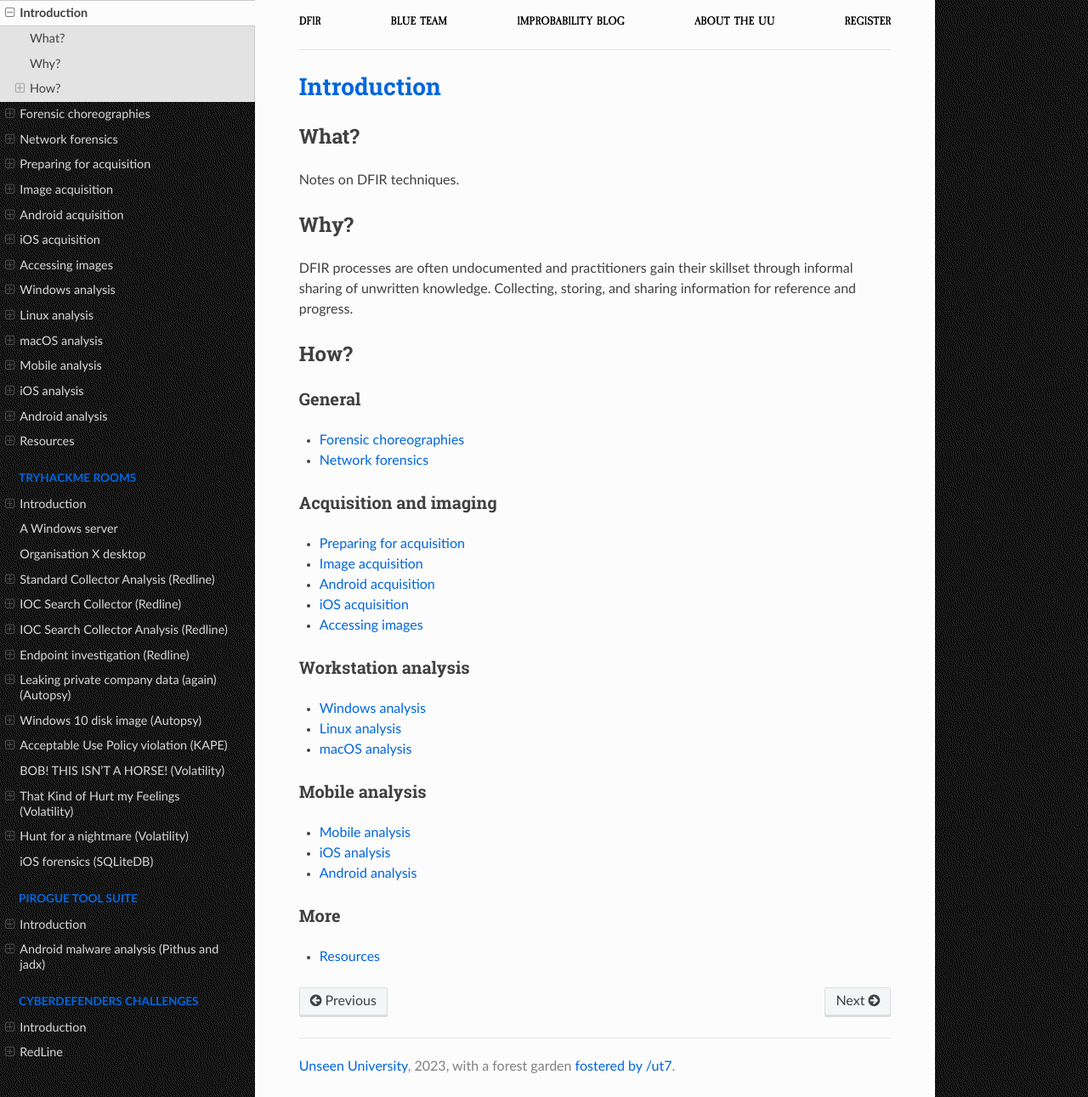
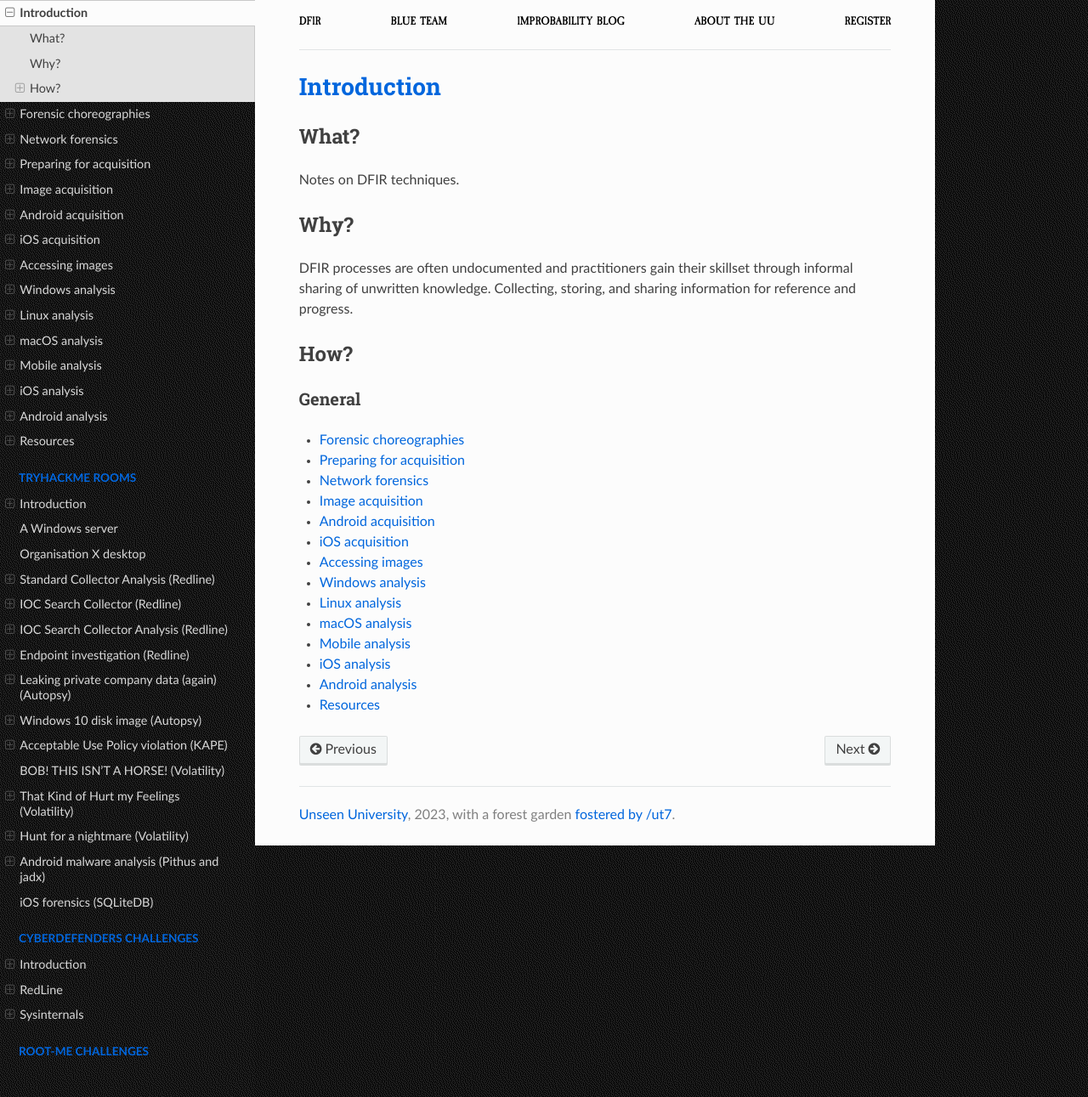
Before and after one commit to tymyrddin/blue-dfir, a Sphinx documentation site: the page built from source/docs/notes/README.md, in a window 1280 px wide and 1291 px high. Shown: the whole window at 85% size. Built offline with Sphinx 7.4.7 and the Read the Docs theme 2.0.0, drawn with Linux system fonts in a browser that asks for light colours.

Commit message:
Refactoring

```diff
--- a/source/docs/notes/README.md
+++ b/source/docs/notes/README.md
@@ -13,28 +13,16 @@ DFIR processes are often undocumented and practitioners gain their skillset thro
 ### General
 
 * [Forensic choreographies](choreography.md)
+* [Preparing for acquisition](preparation.md)
 * [Network forensics](network.md)
-
-### Acquisition and imaging
-
-* [Preparing for acquisition](preparation.md)
 * [Image acquisition](acquisition.md)
 * [Android acquisition](android-acquisition.md)
 * [iOS acquisition](ios-acquisition.md)
 * [Accessing images](access.md)
-
-### Workstation analysis
-
 * [Windows analysis](windows.md)
 * [Linux analysis](linux.md)
 * [macOS analysis](macos.md)
-
-### Mobile analysis
-
 * [Mobile analysis](mobile-analysis.md)
 * [iOS analysis](ios.md)
 * [Android analysis](android.md)
-
-### More
-
 * [Resources](resources.md)
```
Also changed, not shown: source/docs/notes/mobile-analysis.md (+1 -1 lines), source/docs/pts/README.md (deleted, +0 -14 lines), source/docs/thm/README.md (+1 -0 lines), source/docs/thm/android.md (renamed from source/docs/pts/android.md, +1 -1 lines), source/index.rst (+13 -23 lines).
